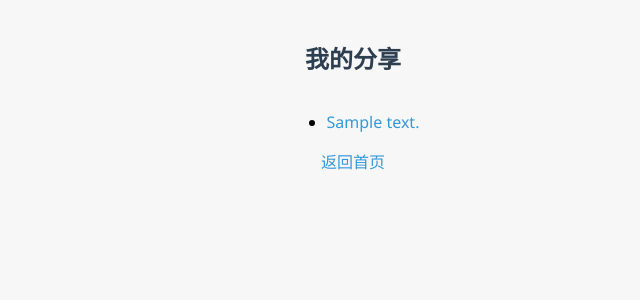
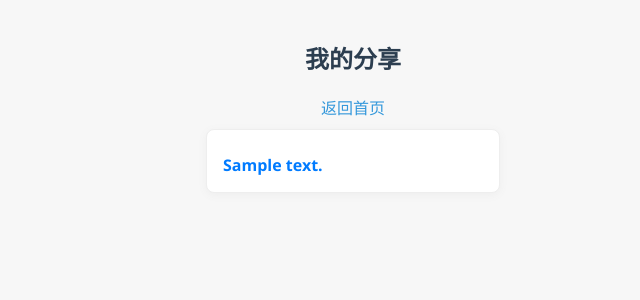
Before and after one commit to jyz2012/flashpaste, a Flask app: page /myshares in a window 1280 px wide. Shown: the top 300 px of the page, without its empty margins (287-927 px from the left). Run offline with Flask 3, Linux system fonts and the light colour scheme; the visitor is signed in with stand-in values (Sample User, id 1); tables that the repository leaves empty hold one stand-in row (values such as "Sample post").

Commit message:
refactor: 优化页面布局和样式

```diff
--- a/templates/myshares.html
+++ b/templates/myshares.html
@@ -8,14 +8,20 @@
 <body>
     <div style="text-align:center;">
         <h2>我的分享</h2>
-        <ul style="display:inline-block;text-align:left;">
+        <div style="margin-bottom:10px;"><a href="/">返回首页</a></div>
+        <div style="display:flex;flex-wrap:wrap;justify-content:center;gap:16px;">
         {% for share_id, content in shares %}
-            <li><a href="/s/{{ share_id }}" target="_blank">{{ content[:30] }}{% if content|length > 30 %}...{% endif %}</a></li>
+            <div style="background:#fff;border:1px solid #eee;border-radius:8px;box-shadow:0 2px 8px #eee;padding:16px;width:260px;display:flex;flex-direction:column;align-items:flex-start;">
+                <a href="/s/{{ share_id }}" target="_blank" style="font-weight:bold;color:#007bff;word-break:break-all;">
+                    <div style="margin-top:8px;word-break:break-all;">
+                        {{ content[:40] }}{% if content|length > 40 %}...{% endif %}
+                    </div>
+                </a>
+            </div>
         {% else %}
-            <li>暂无分享内容。</li>
+            <div style="padding:24px;">暂无分享内容。</div>
         {% endfor %}
-        </ul>
-        <div style="margin-bottom:10px;"><a href="/">返回首页</a></div>
+        </div>
     </div>
 </body>
 </html>
```
Also changed, not shown: templates/index.html (+7 -5 lines).
